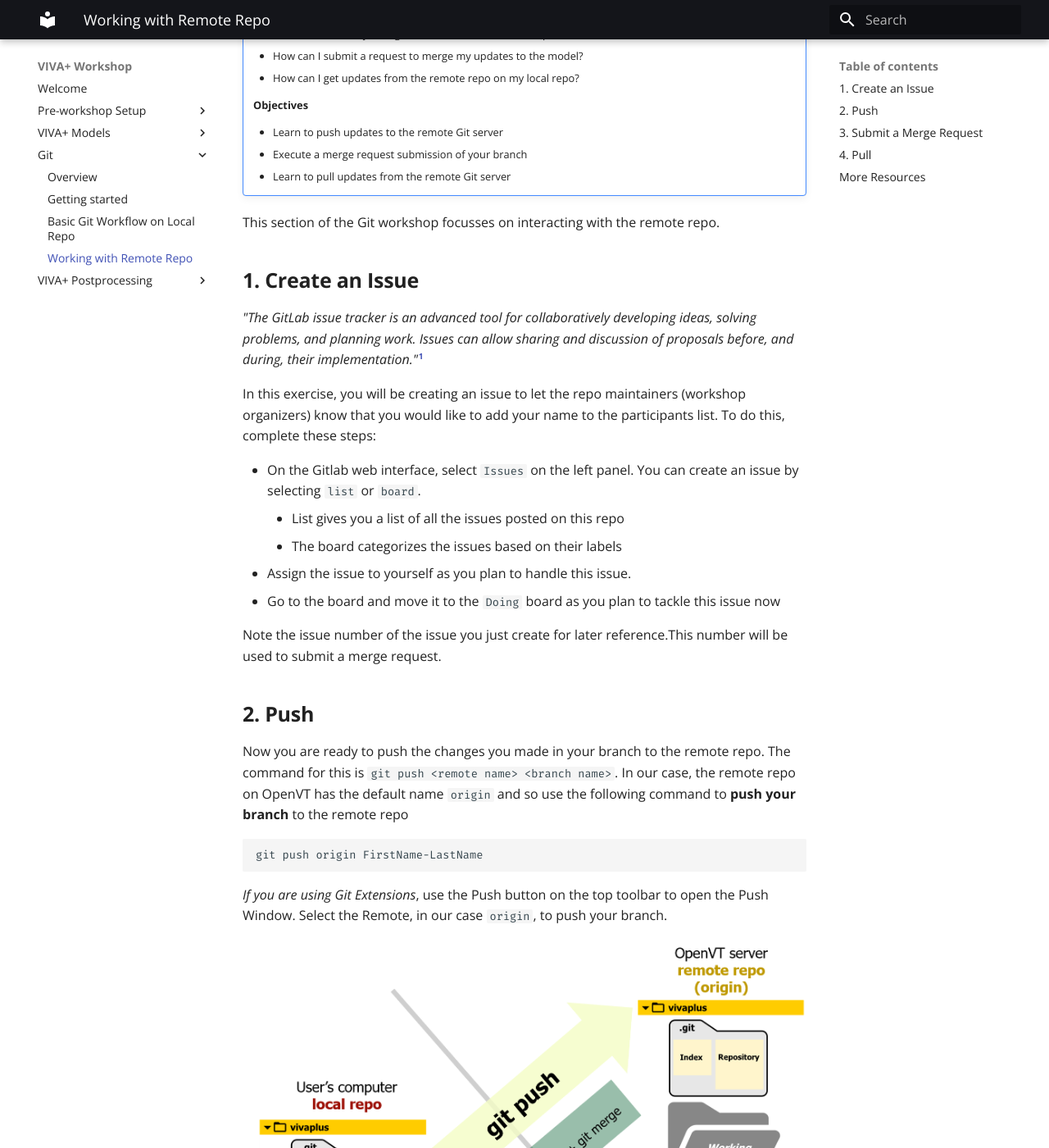
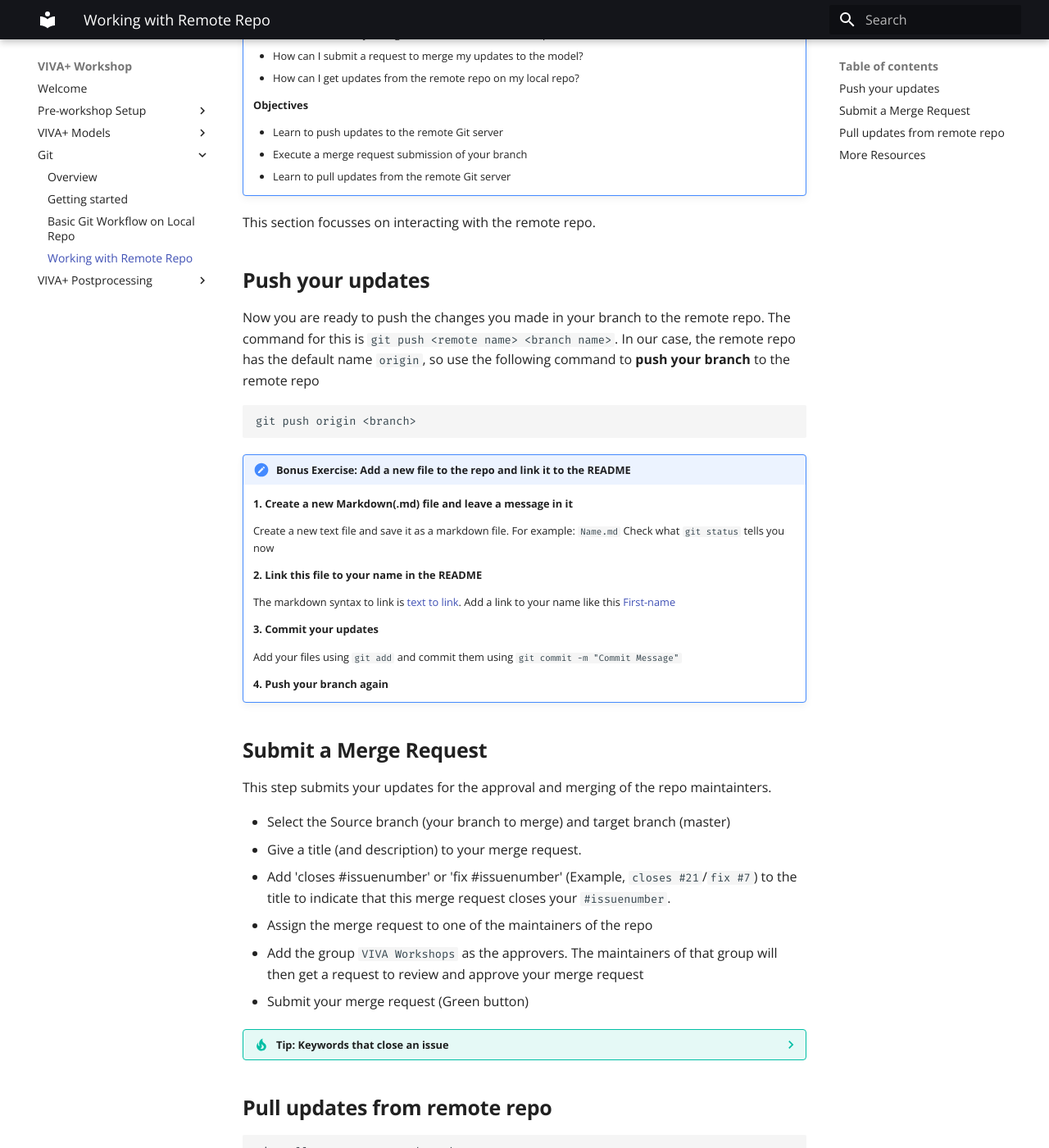
Before and after one commit to jobindj/viva-workshop, an MkDocs documentation site: the page built from docs/2-4-git-remote-repo.md, in a window 1280 px wide and 1400 px high, scrolled down 232 px. Shown: the whole window at 82% size. Built offline with MkDocs 1.6.1 and Material for MkDocs 9.7.7, drawn with Linux system fonts in a browser that asks for light colours; some of the changed text lies outside the part shown.

Commit message:
Update the hands-on exercise

````diff
--- a/docs/2-3-git-basic-workflow.md
+++ b/docs/2-3-git-basic-workflow.md
@@ -12,10 +12,47 @@
     - Learn the basic Git workflow: update-add-commit
     - Implement branches
 
+In this section, you will learn how to work on your local repo
+
+## **The basic workflow**
+
+The basic Git workflow [^2] goes something like this (see the figure below):
+
+1. You checkout the project and modify files (in your working directory)
+2. You stage the changes you want to be part of your next commit
+3. You make a commit to the repo, which takes the files as they are in the staging area and stores that snapshot permanently to your Git directory.
+
+[^2]: Text and figure adapted from https://git-scm.com/book/en/v2/Getting-Started-What-is-Git%3F
+
+![Git directory](img/basic-git-workflow.png#center){: style="width:550px"}
+
+### **The Three Git Areas (States)**
+
+The files that are tracked for changes by Git can exist in three states:
+
+- **modified**: files that you updated or added
+- **staged**: files that are ready and that are marked to go into your next snapshot (to be committed/saved)
+- **committed**: data that is saved to your local repository
+
+![Git directory](img/git-directory-translate-illustration.png)
+
+Depending on their state, the files move between **_three areas_** in your local directory[^1]:
+
+- You _modify_ the files in the **Working Directory** (also known as Working Tree). Working directory is the visible section of your repo.
+- Files that are ready to committed are moved to **Index**/**Staging Area**.  This action is commonly refered to as _staging_ (think of it as getting the files _ready for the snapshot_).
+- The **local Git repository**  holds the files you _commit_ from Staging Area
+
+
+[^1]: 1.3 Getting Started - What is Git?, Pro Git Book, https://git-scm.com/book/en/v2/Getting-Started-What-is-Git%3F
+
+## **Git branches**
+
+A repository can have one or more branches. The main branch, where all changes are eventually merged into, is called master. Developers use branches to explore and experiment with updates/features and merge their updates into the master when they are ready. _(In the figure, commits P, Q, and R are on a branch. Commit P on the branch was created from the master. The branch is then merged into the master when ready)_
+
+![](img/branches.png)
+
 
 ## **Getting an Intuition**
-
-In this section and the next, you will learn how to make commits in your local repo and make them available on the remote repo. Before we go into details, it is helpful to get an overview of the git workflow by visualizing a git workflow for collaborative development.
 
 Try the following git commands one at a time on http://git-school.github.io/visualizing-git/ _(This page is embedded below if you prefer to stay on this page. Trying refreshing if you see a blank embedded window)_
 
@@ -39,102 +76,74 @@ git checkout master
     - A branch is created to work in parallel. The branch is then merged into the ``master`` branch.
     - the `HEAD` moved as you switched between the branches. `HEAD` indicates the branch where the next commit will be written on. (Think of it like the _'recording head'_ that writes on a gramophone record or CD/DVD)
 
-<!---
-!!! tip "Git GUI Client"
 
-    We used command line for the git actions in the example above. We will also be showing you how to do these actionsi using Git GUI Client (Git Extensions).
--->
+!!! check "Exercise: Commits and Branches"
 
-## **The basic workflow**
+        As an exercise, we will be collaboratively creating a list of the workshop participants
 
-The basic Git workflow [^2] goes something like this (see the figure below):
+        **1. Clone the exercise repo**
 
-1. You checkout the project and modify files (in your working directory)
-2. You stage the changes you want to be part of your next commit
-3. You make a commit to the repo, which takes the files as they are in the staging area and stores that snapshot permanently to your Git directory.
+        Go to the location where you would like to clone the exercise repo <https://virtual.openvt.eu/viva-workshops/workshop-exercise>. Use the `git clone` command. Use the address for SSH cloning. (On Windows, an easy option is to open the Git Bash using right click in your preferred directory)
 
-[^2]: Text and figure adapted from https://git-scm.com/book/en/v2/Getting-Started-What-is-Git%3F
+            ```
+            git clone git@virtual.openvt.eu:viva-workshops/workshop-exercise.git
+            ```
+        Enter the repo and check the files in the repo
 
-![Git directory](img/basic-git-workflow.png#center){: style="width:550px"}
+        ```
+        cd intro-exercise
+        ```
+        You will be able to see a `README.md` and the hidden `.git` folder
 
-### **The Three Git Areas (States)**
+        **2. Make a branch and switch to the new branch**
 
-The files that are tracked for changes by Git can exist in three states:
+        Create a branch `FirstName` for this exercise.
 
-- **modified**: files that you updated or added
-- **staged**: files that are ready and that are marked to go into your next snapshot (to be committed/saved)
-- **committed**: data that is saved to your local repository
+        ```
+        git checkout -b FirstName
+        ```
 
-Depending on their state, the files move between **_three areas_** in your local directory[^1]:
+        `git checkout -b <branch-name>` is shorthand for:
 
-- You _modify_ the files in the **Working Directory** (also known as Working Tree). Working directory is the visible section of your repo.
-- Files that are ready to committed are moved to **Index**/**Staging Area**.  This action is commonly refered to as _staging_ (think of it as getting the files _ready for the snapshot_).
-- The **local Git repository**  holds the files you _commit_ from Staging Area
+        ```
+        git branch <branch-name>
+        git checkout <branch-name>
+        ```
 
-![Git directory](img/git-directory-translate-illustration.png)
+        **3. Make changes to the repo**
 
-[^1]: 1.3 Getting Started - What is Git?, Pro Git Book, https://git-scm.com/book/en/v2/Getting-Started-What-is-Git%3F
+        In this step, add your name to the README file in your branch and stage the updates to Index(Staging Area) for committing them.
 
+        Open the README.md file in any text editor and add your name to the Participants section. Save the changes.
 
+        **4. Check the status of your repo**
 
-## **Hands-on Exercise**
+        Check the status of your repo
 
-### **1. Clone the exercise repo**
+        ```
+        git status
+        ```
+        You can see the changes to the repo
 
-(Skip this step if you completed it in the pre-workshop setup)
+        **5. Stage your updates**
 
-Go to the location where you would like to clone your repo and use the clone command. On Windows, you can easily open the Git Bash using right click in your prefered directory
+        The first step to save your updates is to stage it (to move it to the Index/Staging Area). `git add` is the command for this action
 
-```
-git clone git@virtual.openvt.eu:viva-workshops/intro-exercise.git
-```
+        ```
+        git add README.md
+        ```
 
-Alternatively on GUI
+        **6. Commit your changes**
 
-![](img/Git-extension-main-options.png#center){: style="width:400px"}
+        Now you are ready to make the commit(save) to your Git repository (Doing `git status` again will shown that the staged files are staged(or are currently in the index region))
 
-Use the address for SSH cloning in the Clone window
+        You need to provide a commit message as you make the commit. The easy way to do this is to give a one line commit message with the `git commit` command
 
-![Git Extensions Clone](img/Git-extensions-Clone-Window.png)
+        ```
+        git commit -m "Add <your-name> to README.md"
+        ```
 
-This step clones the `intro-exercise` directory from the remote repo (on OpenVT) and checks out the latest version to populate your working directory/tree
-
-Enter the repo and check the files in the repo
-
-```
-cd intro-exercise
-```
-You will be able to see a `README.md` and the hidden `.git` folder
-
-### **2. Make a branch and switch to the new branch**
-
-If you already created a branch during the pre-workshop setup, then switch to your branch using the following command.
-
-```
-git checkout <branch-name>
-```
-
-Otherwise create a branch `FirstName-LastName` for this exercise.
-
-```
-git checkout -b FirstName-LastName
-```
-
-`git checkout -b <branch-name>` is shorthand for:
-
-```
-git branch <branch-name>
-git checkout <branch-name>
-```
-_If you are using Git Extensions_, right-click on the `master` label and select 'Create new branch here...'
-
-![Create new branch using Git Extensions](img/Git-extension-new-branch.png#center)
-
-### **3. Make changes to the repo and 'save' them**
-
-As an exercise, we will be collaboratively creating a list of the workshop participants
-
-In this step, we will make changes to the repo and stage the updated files to Index for committing them.
+        If you again do `git status` now, you will see that the working tree is clean and everything has been committed
 
 #### a. Create a new file in the repo
 
@@ -143,26 +152,8 @@ Add a new markdown file `FirstName-LastName.md` to the directory. Open the file
 #### b. Check the status of your repo
 Check the status of your repo
 
-```
-git status
-```
 
-You can see that the new file is shown as untracked
-
-??? tip "GUI: `git status` on Git Extension"
-
-    On Git Extensions, the green `+` sign indicates that there are new files that are not tracked
-
-    ![](img/GIt-extensions-git-status.png#center){: style="width:500px"}
-
-
-#### c. Stage
-
-The first step to store your new file or update a modified file is to stage it (to move it to the Index/Staging Area). `git add` is the command for this action
-
-```
-git add FirstName-LastName.md
-```
+####
 
 ![git add](img/git-add.png#center){: style="width:350px"}
 
@@ -174,17 +165,11 @@ _If you are using Git Extensions,_ click on the Commit button on the toolbar at
 
 #### d. Commit
 
-Now you are ready to make the commit(save) to your Git repository (Doing `git status` again will shown that these files are staged(or are currently in the index region))
 
-You need to provide a commit message as you make the commit. The easy way to do this is to give a one line commit message with the `git commit` command
-
-```
-git commit -m "Add FirstName to Repo"
-```
 
 ![Git commit](img/git-commit.png#center){: style="width:350px"}
 
-If you again do `git status` now, you will see that the working tree is clean and everything has been committed
+
 
 !!! example "Breakout Room Task: Edit the README"
 
--- a/docs/2-4-git-remote-repo.md
+++ b/docs/2-4-git-remote-repo.md
@@ -15,38 +15,42 @@
     - Learn to pull updates from the remote Git server
 
 
- This section of the Git workshop focusses on interacting with the remote repo.
-
-## **1. Create an Issue**
-_"The GitLab issue tracker is an advanced tool for collaboratively developing ideas, solving problems, and planning work. Issues can allow sharing and discussion of proposals before, and during, their implementation."_[^1]
-
-In this exercise, you will be creating an issue to let the repo maintainers (workshop organizers) know that you would like to add your name to the participants list. To do this, complete these steps:
-
-- On the Gitlab web interface, select `Issues` on the left panel. You can create an issue by selecting `list` or `board`.
-    - List gives you a list of all the issues posted on this repo
-    - The board categorizes the issues based on their labels
-- Assign the issue to yourself as you plan to handle this issue.
-- Go to the board and move it to the `Doing` board as you plan to tackle this issue now
+ This section focusses on interacting with the remote repo.
 
 
-Note the issue number of the issue you just create for later reference.This number will be used to submit a merge request.
+## **Push your updates**
 
-[^1]: https://docs.gitlab.com/ee/user/project/issues/
+Now you are ready to push the changes you made in your branch to the remote repo. The command for this is `git push <remote name> <branch name>`. In our case, the remote repo has the default name `origin`, so use the following command to **push your branch** to the remote repo
+
+```
+git push origin <branch>
+```
+
+<!--- _If you are using Git Extensions_, use the Push button on the top toolbar to open the Push Window. Select the Remote, in our case `origin`, to push your branch.
+
+![Git pull and push](img/git-pull-push_1.png) -->
+
+!!! check "Bonus Exercise: Add a new file to the repo and link it to the README"
+
+    **1. Create a new Markdown(.md) file and leave a message in it**
+
+    Create a new text file and save it as a markdown file. For example: `Name.md`
+    Check what `git status` tells you now
+
+    **2. Link this file to your name in the README**
+
+    The markdown syntax to link is [text to link](link). Add a link to your name like this [First-name](Name.md)
+
+    **3. Commit your updates**
+
+    Add your files using `git add` and commit them using `git commit -m "Commit Message"`
+
+    **4. Push your branch again**
 
 
 
-## **2. Push**
 
-Now you are ready to push the changes you made in your branch to the remote repo. The command for this is `git push <remote name> <branch name>`. In our case, the remote repo on OpenVT has the default name `origin` and so use the following command to **push your branch** to the remote repo
-
-```
-git push origin FirstName-LastName
-```
-_If you are using Git Extensions_, use the Push button on the top toolbar to open the Push Window. Select the Remote, in our case `origin`, to push your branch.
-
-![Git pull and push](img/git-pull-push_1.png)
-
-## **3. Submit a Merge Request**
+## **Submit a Merge Request**
 
 This step submits your updates for the approval and merging of the repo maintainters.
 
@@ -68,17 +72,17 @@ This step submits your updates for the approval and merging of the repo maintain
 
     [^1]: https://docs.gitlab.com/ee/user/project/issues/managing_issues.html#default-closing-pattern
 
-## **4. Pull**
+## **Pull updates from remote repo**
 
 ```
-git pull --rebase <remote name> <branch name>
+git pull <remote name> <branch name>
 ```
 
 Here we use the `rebase` option. The rebase option moves commits on your local repo ahead of the changes from the remote repo, if possible, so that you get a clean linear history when you push your updates to the remote repo.
 
-_If you are using Git Extensions_, get the drop-down menu beside the pull button to select 'Pull-rebase'
+<!-- _If you are using Git Extensions_, get the drop-down menu beside the pull button to select 'Pull-rebase'
 
-![Git Extensions Pull Rebase](img/Git-extensions-pull-rebase.png#center){: style="width:350px"}
+![Git Extensions Pull Rebase](img/Git-extensions-pull-rebase.png#center){: style="width:350px"} -->
 
 `git pull` is a combination two git actions:
 
````
Also changed, not shown: docs/2-2-git-intro.md (+2 -2 lines), docs/img/branches.png (added).
